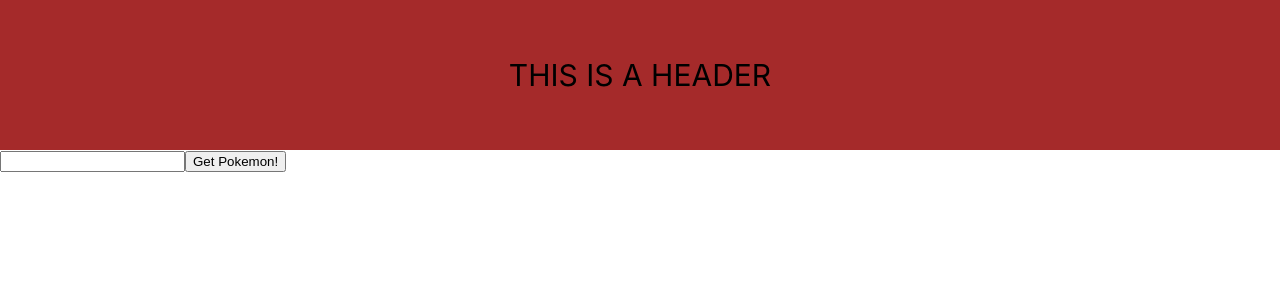
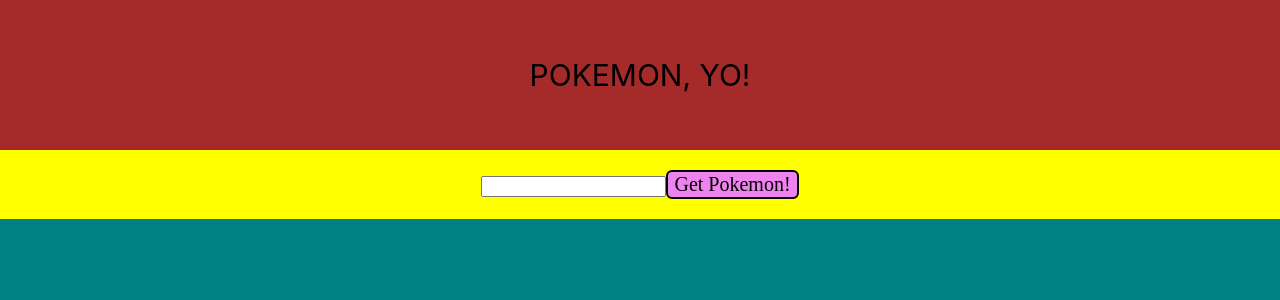
Before and after one commit to gregmall/lab03-design-pokedex-day1, a React (Create React App) app: page / in a window 1280 px wide. Shown: the top 300 px of the page. Built offline with nearby package versions, Linux system fonts and the light colour scheme.

Commit message:
some styling

```diff
--- a/src/App.css
+++ b/src/App.css
@@ -1,12 +1,9 @@
-.App {
+.app{
   text-align: center;
+   display: grid;
+   grid-template-rows: 100%/ 20% 80%;
+
 }
-
-.App-logo {
-  height: 40vmin;
-  pointer-events: none;
-}
-
 @media (prefers-reduced-motion: no-preference) {
   .App-logo {
     animation: App-logo-spin infinite 20s linear;
@@ -31,14 +28,29 @@
     transform: rotate(360deg);
   }
 }
-main {
+
+.search {
+
   display: block;
-  /* justify-content: center; */
-  /* align-items: center; */
-}
-.search {
-  display: block;
+  padding: 20px;
+  background-color: yellow;
 }
 img {
   width: 150px;
 }
+.display{
+  background-color: tomato;
+  display: flex;
+  flex-direction: row;
+  flex-wrap: wrap;
+}
+button{
+  font-size: 20px;
+  background-color: violet;
+  font-family: cursive;
+  border: 2px solid black;
+  border-radius: 6px;
+}
+body {
+  background-color: teal;
+}
--- a/src/App.js
+++ b/src/App.js
@@ -1,8 +1,8 @@
 import React from 'react';
-import logo from './logo.svg';
+
 import './App.css';
 import SearchPokemon from './SearchPokemon.js';
-import styles from './App.css';
+
 import request from 'superagent';
 import Header from './Header'
 import DisplayPoke from './DisplayPoke'
@@ -37,15 +37,12 @@
 
 
 
-    <main>
+    <div className="app">
       <Header />
       <SearchPokemon search={this.searchPoke} click={this.handleClick} />
 
       <DisplayPoke poke={this.state.pokeState} isLoading={this.state.isLoading} />
-
-
-
-     </main>
+    </div>
 
   );
 }
--- a/src/Header.js
+++ b/src/Header.js
@@ -4,7 +4,7 @@
     render() {
         return (
            <header>
-               THIS IS A HEADER
+               POKEMON, YO!
             </header>
 
 
```
